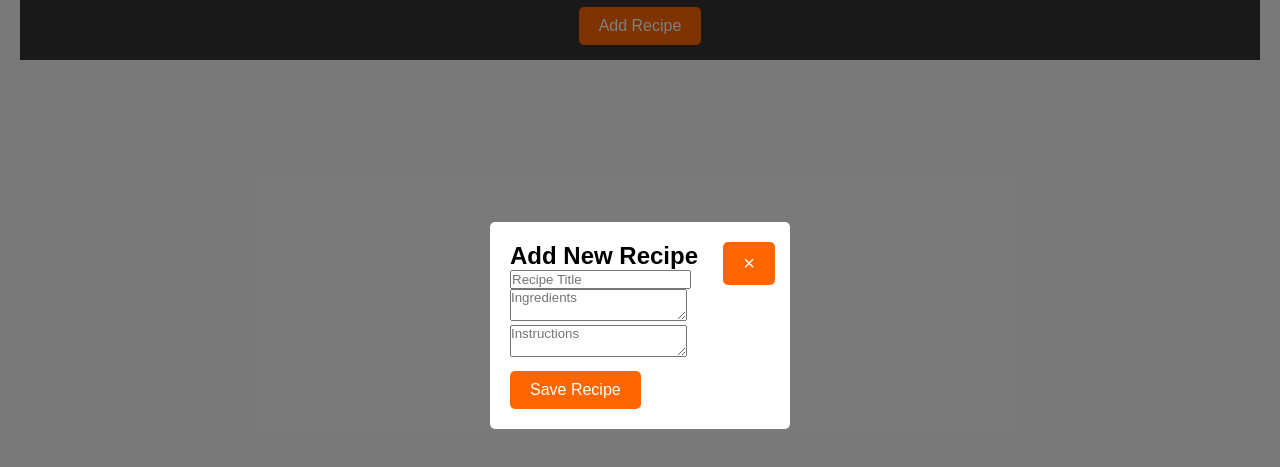
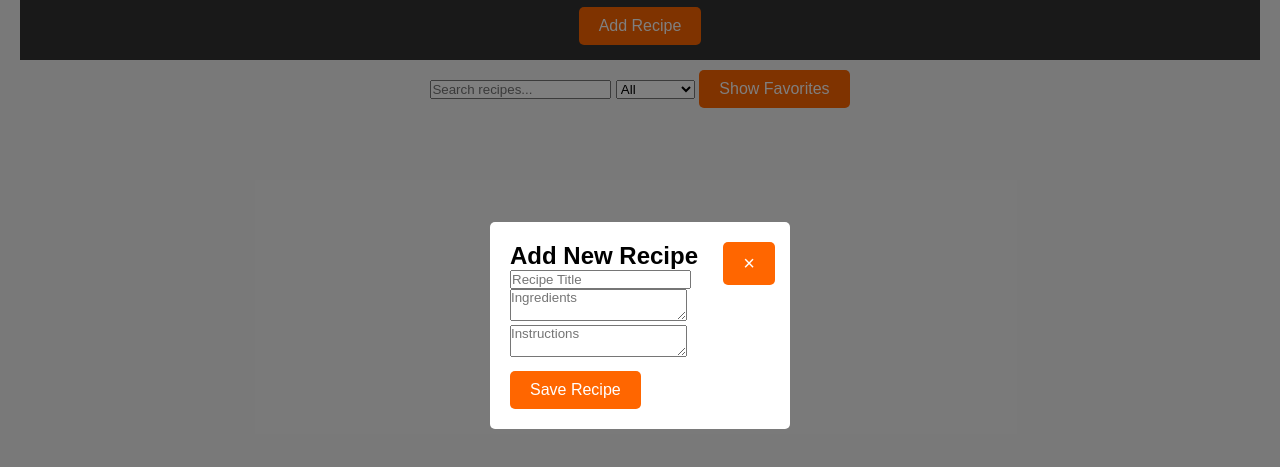
Before and after one commit to grapemmm/wcag, a plain HTML site: page index.html in a window 1280 px wide. Shown: the part 75-542 px from the top of the page. Drawn offline with Linux system fonts and the light colour scheme.

Commit message:
Fixed HTML structure

```diff
--- a/index.html
+++ b/index.html
@@ -8,11 +8,11 @@
     <script defer src="script.js"></script>
     <script
       defer
-      src="https://www.gstatic.com/firebasejs/9.6.1/firebase-app.js"
+      src="https://www.gstatic.com/firebasejs/11.3.1/firebase-app.js"
     ></script>
     <script
       defer
-      src="https://www.gstatic.com/firebasejs/9.6.1/firebase-database.js"
+      src="https://www.gstatic.com/firebasejs/11.3.1/firebase-database.js"
     ></script>
   </head>
   <body>
@@ -20,7 +20,35 @@
       <h1>Recipe Organizer</h1>
       <button id="addRecipeBtn">Add Recipe</button>
     </header>
+
     <main>
+      <!-- Поиск -->
+      <input
+        type="text"
+        id="searchInput"
+        placeholder="Search recipes..."
+        onkeyup="searchRecipes()"
+        aria-label="Search recipes"
+      />
+
+      <!-- Фильтр по категориям -->
+      <select
+        id="filterCategory"
+        onchange="filterRecipes()"
+        aria-label="Filter recipes by category"
+      >
+        <option value="all">All</option>
+        <option value="breakfast">Breakfast</option>
+        <option value="lunch">Lunch</option>
+        <option value="dinner">Dinner</option>
+        <option value="dessert">Dessert</option>
+      </select>
+
+      <!-- Кнопка показа избранных рецептов -->
+      <button onclick="showFavorites()" aria-label="Show only favorite recipes">
+        Show Favorites
+      </button>
+
       <section id="recipeList">
         <!-- Recipes will be displayed here -->
       </section>
--- a/script.js
+++ b/script.js
@@ -122,3 +122,75 @@ function deleteRecipe(id) {
         });
     }
 }
+
+function searchRecipes() {
+    const searchValue = document.getElementById("searchInput").value.toLowerCase();
+    const recipeItems = document.querySelectorAll(".recipe-item");
+
+    recipeItems.forEach(recipe => {
+        const title = recipe.querySelector("h3").innerText.toLowerCase();
+        const ingredients = recipe.querySelector("p").innerText.toLowerCase();
+
+        if (title.includes(searchValue) || ingredients.includes(searchValue)) {
+            recipe.style.display = "block";
+        } else {
+            recipe.style.display = "none";
+        }
+    });
+}
+
+function filterRecipes() {
+    const selectedCategory = document.getElementById("filterCategory").value;
+    const recipeItems = document.querySelectorAll(".recipe-item");
+
+    recipeItems.forEach(recipe => {
+        const category = recipe.getAttribute("data-category");
+
+        if (selectedCategory === "all" || category === selectedCategory) {
+            recipe.style.display = "block";
+        } else {
+            recipe.style.display = "none";
+        }
+    });
+}
+
+function toggleFavorite(id) {
+    const recipeRef = ref(db, "recipes/" + id);
+    get(recipeRef).then((snapshot) => {
+        if (snapshot.exists()) {
+            const recipe = snapshot.val();
+            const updatedFavoriteStatus = !recipe.favorite;
+
+            update(recipeRef, { favorite: updatedFavoriteStatus }).then(() => {
+                alert(updatedFavoriteStatus ? "Added to favorites!" : "Removed from favorites!");
+                loadRecipes();
+            });
+        }
+    });
+}
+
+function showFavorites() {
+    get(ref(db, "recipes")).then((snapshot) => {
+        const recipeList = document.getElementById("recipeList");
+        recipeList.innerHTML = "";
+
+        if (snapshot.exists()) {
+            snapshot.forEach((childSnapshot) => {
+                const recipe = childSnapshot.val();
+                if (recipe.favorite) {
+                    const recipeDiv = document.createElement("div");
+                    recipeDiv.classList.add("recipe-item");
+                    recipeDiv.innerHTML = `
+                        <h3>${recipe.title}</h3>
+                        <p><strong>Ingredients:</strong> ${recipe.ingredients}</p>
+                        <p><strong>Instructions:</strong> ${recipe.instructions}</p>
+                        <button onclick="editRecipe('${recipe.id}')">Edit</button>
+                        <button onclick="deleteRecipe('${recipe.id}')">Delete</button>
+                        <button onclick="toggleFavorite('${recipe.id}')">${recipe.favorite ? "⭐ Remove" : "☆ Add to favorites"}</button>
+                    `;
+                    recipeList.appendChild(recipeDiv);
+                }
+            });
+        }
+    });
+}
```
